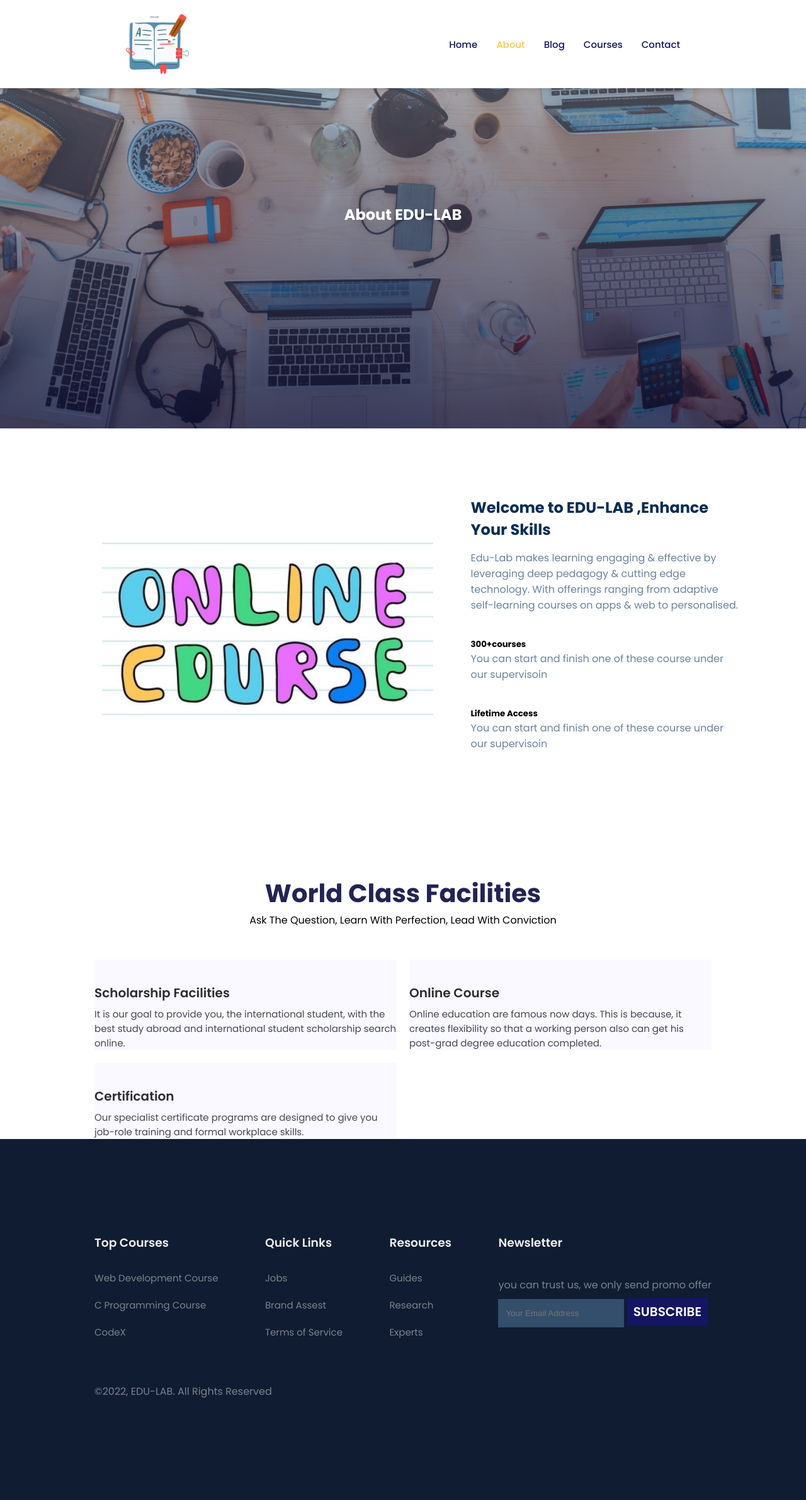
After one commit to mahmudshumit/edu-lab, a PHP site: page /about.html in a window 1280 px wide. The commit adds this page. Shown: the whole page at 63% size. Run offline with PHP 8.4, Linux system fonts and the light colour scheme; some libraries are stand-ins or nearby versions.

Commit message:
about page

```diff
--- /dev/null
+++ b/about.html
@@ -0,0 +1,152 @@
+<!DOCTYPE html>
+<html lang="en">
+  <head>
+    <meta charset="UTF-8" />
+    <meta http-equiv="X-UA-Compatible" content="IE=edge" />
+    <meta name="viewport" content="width=device-width, initial-scale=1.0" />
+    <title>Edu-Lab</title>
+    <link
+      rel="stylesheet"
+      href="https://pro.fontawesome.com/releases/v5.10.0/css/all.css"
+    />
+
+    <link rel="stylesheet" href="style.css" />
+    <script
+      src="https://code.jquery.com/jquery-3.6.0.min.js"
+      integrity="sha256-/xUj+3OJU5yExlq6GSYGSHk7tPXikynS7ogEvDej/m4="
+      crossorigin="anonymous"
+    ></script>
+  </head>
+  <body>
+    <!-- navigation -->
+    <nav>
+      <img src="images/studying.png" alt="" />
+
+      <div class="navigation">
+        <ul>
+          <i id="menu-close" class="fas fa-times"></i>
+          <li><a href="index.html">Home</a></li>
+          <li><a class="active" href="about.html">About</a></li>
+          <li><a href="blog.html">Blog</a></li>
+          <li><a href="course.html">Courses</a></li>
+          <li><a href="contact.html">Contact</a></li>
+        </ul>
+        <img id="menu" src="images/menu.png" alt="" />
+      </div>
+    </nav>
+
+    <section id="about-home">
+      <h2>About EDU-LAB</h2>
+    </section>
+
+    <section id="about-container">
+      <div class="about-img">
+        <img src="images/about.jpg" alt="" />
+      </div>
+
+      <div class="about-text">
+        <h2>Welcome to EDU-LAB ,Enhance Your Skills</h2>
+        <p>
+          Edu-Lab makes learning engaging & effective by leveraging deep
+          pedagogy & cutting edge technology. With offerings ranging from
+          adaptive self-learning courses on apps & web to personalised.
+        </p>
+        <div class="about-fe">
+          <img src="" alt="" />
+          <div class="fe-text">
+            <h5>300+courses</h5>
+            <p>
+              You can start and finish one of these course under our supervisoin
+            </p>
+          </div>
+        </div>
+        <div class="about-fe">
+          <img src="" alt="" />
+          <div class="fe-text">
+            <h5>Lifetime Access</h5>
+            <p>
+              You can start and finish one of these course under our supervisoin
+            </p>
+          </div>
+        </div>
+      </div>
+    </section>
+
+    <section id="features">
+      <h1>World Class Facilities</h1>
+      <p>Ask The Question, Learn With Perfection, Lead With Conviction</p>
+      <div class="feature-base">
+        <div class="feature-box">
+          <i class="far fa-graduation-cap"></i>
+          <h3>Scholarship Facilities</h3>
+          <p>
+            It is our goal to provide you, the international student, with the
+            best study abroad and international student scholarship search
+            online.
+          </p>
+        </div>
+        <div class="feature-box">
+          <i class="far fa-users-class"></i>
+          <h3>Online Course</h3>
+          <p>
+            Online education are famous now days. This is because, it creates
+            flexibility so that a working person also can get his post-grad
+            degree education completed.
+          </p>
+        </div>
+        <div class="feature-box">
+          <i class="far fa-file-certificate"></i>
+          <h3>Certification</h3>
+          <p>
+            Our specialist certificate programs are designed to give you
+            job-role training and formal workplace skills.
+          </p>
+        </div>
+      </div>
+    </section>
+    <!-- Course -->
+
+    <!-- Registration -->
+
+    <footer>
+      <div class="footer-col">
+        <h3>Top Courses</h3>
+        <li>Web Development Course</li>
+        <li>C Programming Course</li>
+        <li>CodeX</li>
+      </div>
+      <div class="footer-col">
+        <h3>Quick Links</h3>
+        <li>Jobs</li>
+        <li>Brand Assest</li>
+        <li>Terms of Service</li>
+      </div>
+      <div class="footer-col">
+        <h3>Resources</h3>
+        <li>Guides</li>
+        <li>Research</li>
+        <li>Experts</li>
+      </div>
+      <div class="footer-col">
+        <h3>Newsletter</h3>
+        <div class="subscribe">
+          <p>you can trust us, we only send promo offer</p>
+          <input type="text" placeholder="Your Email Address" />
+          <a href="#" class="blue">SUBSCRIBE</a>
+        </div>
+      </div>
+      <div class="copyright">
+        <p>©2022, EDU-LAB. All Rights Reserved</p>
+      </div>
+    </footer>
+
+    <script>
+      $("#menu").click(function () {
+        $("nav .navigation ul").addClass("active");
+      });
+      $("#menu-close").click(function () {
+        $("nav .navigation ul").removeClass("active");
+      });
+    </script>
+  </body>
+</html>
--- a/style.css
+++ b/style.css
@@ -22,7 +22,8 @@ h6 {
   font-size: 20px;
   color: rgb(24, 24, 49);
 }
-/* navbar */
+
+/* navigation */
 nav {
   position: fixed;
   width: 100%;
@@ -70,11 +71,12 @@ nav .navigation ul li a {
   font-weight: 500;
   transition: 0.4s ease;
 }
-
+nav .navigation ul li a.active,
 nav .navigation ul li a:hover {
   color: #fdc93b;
 }
 /* home-section */
+
 #home {
   background-image: linear-gradient(rgba(9, 5, 54, 0.3), rgba(5, 4, 46, 0.7)),
     url("images/bg.jpg");
@@ -370,6 +372,54 @@ footer .copyright {
   width: 100%;
   flex-wrap: wrap;
 }
+
+/* About */
+
+#about-home {
+  background-image: linear-gradient(
+      rgba(175, 174, 188, 0.3),
+      rgba(5, 4, 46, 0.7)
+    ),
+    url("images/bg3.jpg");
+  width: 100%;
+  height: 85vh;
+  background-size: cover;
+  background-position: center;
+  display: flex;
+  flex-direction: column;
+  justify-content: center;
+  align-items: center;
+  text-align: center;
+}
+#about-home h2 {
+  color: #fff;
+}
+
+#about-container {
+  display: flex;
+  align-items: center;
+  padding: 8vw 8vw 2vw 8vw;
+}
+
+#about-container .about-img {
+  width: 60%;
+  padding: 60px;
+}
+#about-container .about-img img {
+  width: 100%;
+}
+#about-container .about-text {
+  width: 40%;
+}
+#about-container .about-text h2 {
+  color: #082d54;
+  padding-bottom: 15px;
+}
+#about-container .about-text p {
+  color: #69839e;
+  padding-bottom: 15px;
+}
+
 @media (max-width: 769px) {
   nav {
     padding: 15px 20px;
@@ -435,4 +485,11 @@ footer .copyright {
     flex-wrap: wrap;
     margin-top: 40px;
   }
+
+  #about-container {
+    padding: 8vw 4vw 2vw 4vw;
+  }
+  #about-container .about-img {
+    padding-right: 30px;
+  }
 }
```
Also changed, not shown: index.html (+6 -5 lines), images/about.jpg (added), images/bg3.jpg (added).
